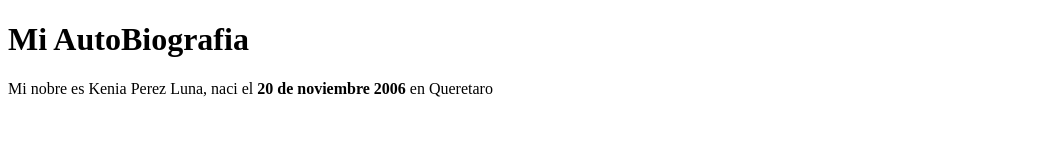
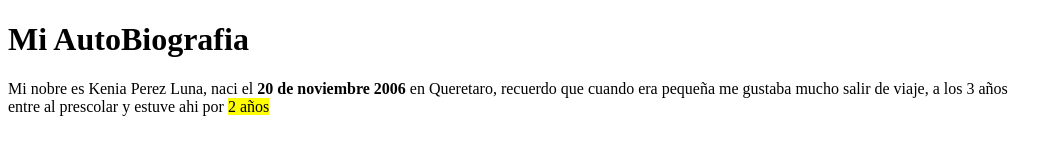
Before and after one commit to Kenuserhtml/Proyectoparcial, a plain HTML site: page index.html in a window 1280 px wide. Shown: the whole page, without its empty margins (0-1062 px from the left). Drawn offline with Linux system fonts and the light colour scheme.

Commit message:
Update index.html

```diff
--- a/index.html
+++ b/index.html
@@ -7,6 +7,7 @@
 </head>
 <body>
     <h1>Mi AutoBiografia</h1>
-     <p>Mi nobre es Kenia Perez Luna, naci el <strong>20 de noviembre 2006</strong> en Queretaro</p>
+    <p>Mi nobre es Kenia Perez Luna, naci el <strong>20 de noviembre 2006</strong> en Queretaro, recuerdo que cuando era pequeña me gustaba mucho salir de viaje, a los 3 años <br>
+    entre al prescolar y estuve ahi por <mark>2 años</mark> </p>
 </body>
 </html>
```
